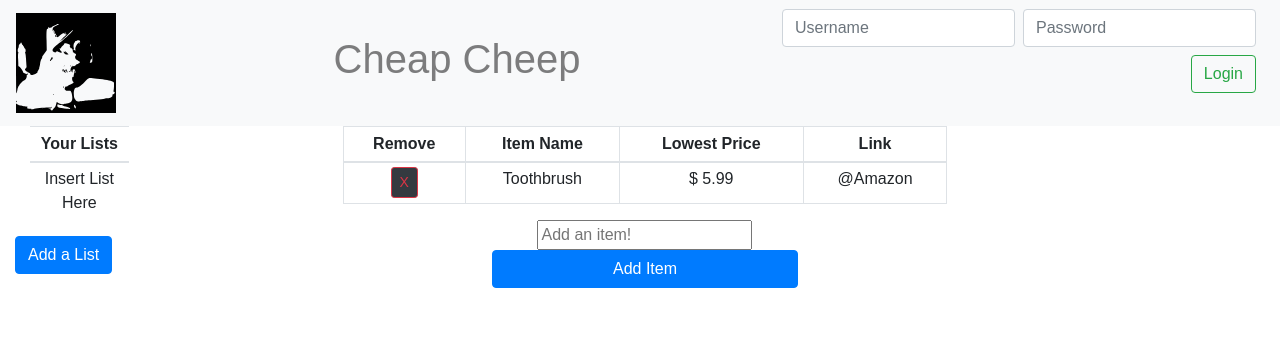
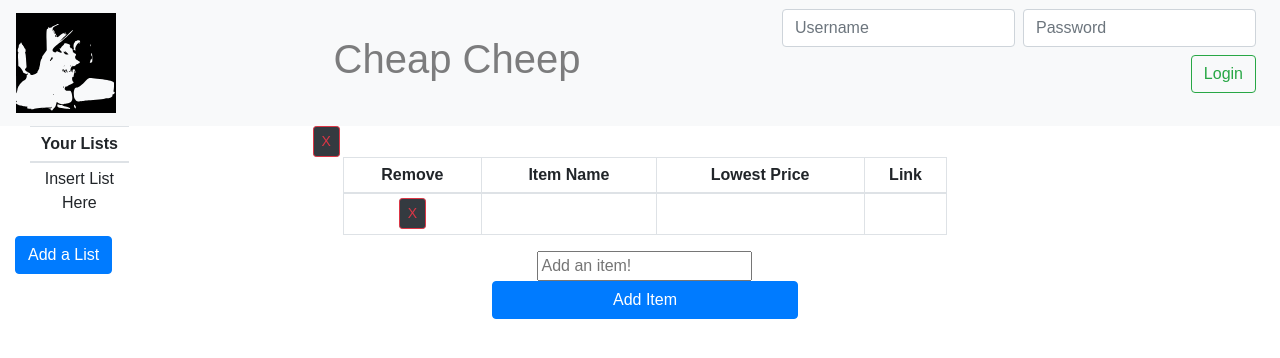
Before and after one commit to rayhe921/Cheap-Cheep, a React (Create React App) app in the folder client/: page /main in a window 1280 px wide. Shown: the top 358 px of the page. Built offline with nearby package versions, Linux system fonts and the light colour scheme.

Commit message:
merging new pull

```diff
--- /dev/null
+++ b/client/src/components/List/index.js
@@ -0,0 +1,17 @@
+import React from "react";
+import "./style.css";
+
+function List(prop) {
+    return (
+        <tr>
+            <th className="">
+                <button type="button" className=" btn-sm btn btn-outline-danger btn-dark">X</button>
+            </th>
+            <td>{prop.itemName}</td>
+            <td>{prop.itemPrice}</td>
+            <td>{prop.itemLink}</td>
+        </tr>
+    )
+}
+
+export default List;
--- /dev/null
+++ b/client/src/components/List/style.css
@@ -0,0 +1,4 @@
+.delete{
+    width:50%;
+
+}
--- a/client/src/components/ShopList/index.js
+++ b/client/src/components/ShopList/index.js
@@ -1,9 +1,16 @@
 import React from "react";
 import "./style.css";
+import List from "../List";
 
 function ShopList(prop) {
     return (
         <div>
+            <div className="row">
+                <h3>{prop.title}</h3>
+                <div className="list-button">
+                    <button type="button" className="btn-sm btn btn-outline-danger btn-dark">X</button>
+                </div>
+            </div>
             <div className="col-8 text-center d-flex justify-content-between">
                 <table className="table table-bordered table-hover table-sm m-7">
                     <thead>
@@ -15,14 +22,9 @@ function ShopList(prop) {
                         </tr>
                     </thead>
                     <tbody>
-                        <tr>
-                            <th className="">
-                                <button type="button" className=" btn-sm btn btn-outline-danger btn-dark">X</button>
-                            </th>
-                            <td>Toothbrush</td>
-                            <td>$ 5.99</td>
-                            <td>@Amazon</td>
-                        </tr>
+                        <List
+
+                        ></List>
                     </tbody>
                 </table>
             </div>
```
